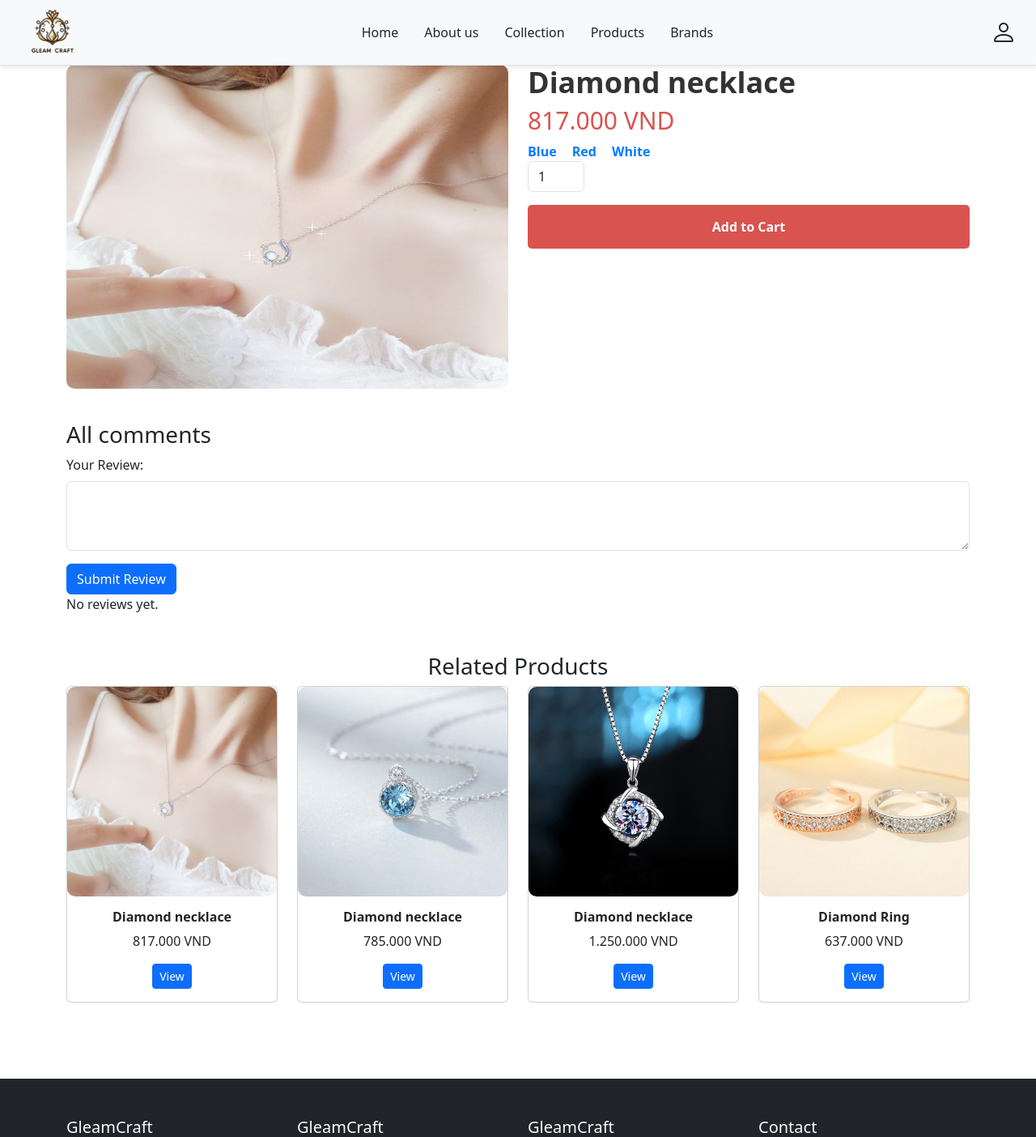
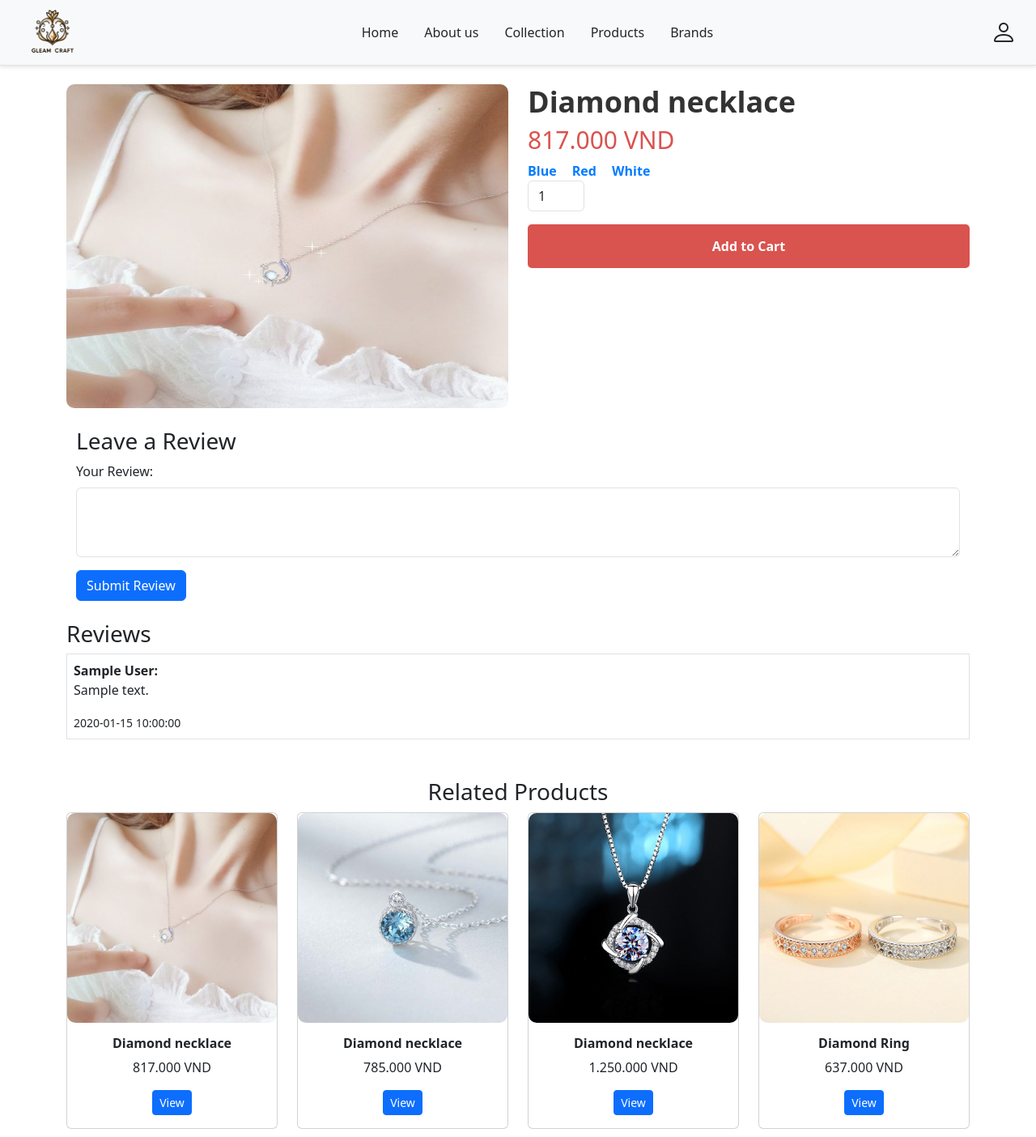
Before and after one commit to HuuHau235/GleamCraft, a PHP site: page /Gleamcraft_MVC/public/product/detail/1 in a window 1280 px wide. Shown: the top 1404 px of the page at 81% size. Run offline with PHP 8.4, Linux system fonts and the light colour scheme; data comes from the database, SQL or seed files in the repository; tables that the repository leaves empty hold one stand-in row (values such as "Sample post").

Commit message:
add review

```diff
--- a/app/controllers/DetailController.php
+++ b/app/controllers/DetailController.php
@@ -27,5 +27,32 @@ class DetailController {
         // Tải footer
         require_once '../app/views/shared/footer.php';
     }
+    public function addReview($id) {
+        // Kiểm tra nếu yêu cầu là POST
+        if ($_SERVER['REQUEST_METHOD'] === 'POST') {
+            $user_id = $_SESSION['user_id'] ?? null; // Giả sử user đã đăng nhập
+            $comment = trim($_POST['comment']);      // Nội dung đánh giá
+
+            if (!$user_id) {
+                echo "You need to log in to leave a review.";
+                return;
+            }
+
+            if (empty($comment)) {
+                echo "Comment cannot be empty.";
+                return;
+            }
+
+            // Thêm đánh giá vào cơ sở dữ liệu
+            $productModel = new \App\Models\Product();
+            if ($productModel->addReview($product_id, $user_id, $comment)) {
+                // Chuyển hướng về trang chi tiết sản phẩm
+                header("Location: /Gleamcraft_MVC/public/product/detail/$product_id");
+                exit;
+            } else {
+                echo "Error adding review.";
+            }
+        }
+    }
 
 }
--- a/app/models/Product.php
+++ b/app/models/Product.php
@@ -6,7 +6,7 @@ class Product {
     private $db;
 
     public function __construct() {
-        // Kết nối cơ sở dữ liệu bằng MySQLi
+        // Kết nối cơ sở dữ liệu
         $this->db = new \mysqli('localhost', 'root', '', 'gleamcraft');
 
         // Kiểm tra kết nối
@@ -54,4 +54,28 @@ class Product {
         }
     }
 
+    public function addReview($product_id, $user_id, $comment) {
+        $query = "INSERT INTO Reviews (product_id, user_id, comment, created_at) VALUES (?, ?, ?, NOW())";
+        $stmt = $this->db->prepare($query);
+        $stmt->bind_param("iis", $product_id, $user_id, $comment);
+        return $stmt->execute();
+    }
+    public function getReviewsByProductId($product_id) {
+        $query = "SELECT r.comment, r.created_at, u.name AS user_name
+          FROM Reviews r
+          JOIN Users u ON r.user_id = u.user_id
+          WHERE r.product_id = ?
+          ORDER BY r.created_at DESC";
+        $stmt = $this->db->prepare($query);
+        $stmt->bind_param("i", $product_id);
+        $stmt->execute();
+        $result = $stmt->get_result();
+
+        $reviews = [];
+        while ($row = $result->fetch_assoc()) {
+            $reviews[] = $row;
+        }
+        return $reviews;
+    }
+
 }
--- a/app/views/detail/index.php
+++ b/app/views/detail/index.php
@@ -36,7 +36,7 @@
                 </div>
             </div>
         </div>
-    </header>
+    </header><br>
     <div class="container product-detail">
         <div class="row">
             <div class="col-md-6">
@@ -65,33 +65,27 @@
             </div>
         </div>
 
-        <div class="comments-section">
-            <h3>All comments</h3>
-            <!-- Form thêm đánh giá -->
-            <form method="POST" action="/Gleamcraft_MVC/public/review/add">
-                <input type="hidden" name="product_id" value="<?= $product['product_id']; ?>">
+        <div class="container mt-4">
+            <h3>Leave a Review</h3>
+            <form action="/Gleamcraft_MVC/public/product/detail/<?= htmlspecialchars($product['product_id']); ?>/add-review" method="POST">
                 <div class="mb-3">
                     <label for="comment" class="form-label">Your Review:</label>
-                    <textarea id="comment" name="comment" class="form-control" rows="3" required></textarea>
+                    <textarea name="comment" id="comment" class="form-control" rows="3" required></textarea>
                 </div>
                 <button type="submit" class="btn btn-primary">Submit Review</button>
             </form>
+        </div>
 
-            <!-- Hiển thị các đánh giá -->
-            <div class="all-comments">
-                <?php if (!empty($reviews)): ?>
-                    <?php foreach ($reviews as $review): ?>
-                        <div class="comment">
-                            <div class="comment-content">
-                                <strong><?= $review['user_name']; ?></strong>
-                                <p><?= $review['comment']; ?></p>
-                            </div>
-                        </div>
-                    <?php endforeach; ?>
-                <?php else: ?>
-                    <p>No reviews yet.</p>
-                <?php endif; ?>
-            </div>
+        <!-- Hiển thị các đánh giá -->
+        <div class="mt-4">
+            <h3>Reviews</h3>
+            <?php foreach ($productModel->getReviewsByProductId($product['product_id']) as $review): ?>
+                <div class="border p-2 mb-2">
+                    <strong><?= htmlspecialchars($review['user_name']); ?>:</strong>
+                    <p><?= htmlspecialchars($review['comment']); ?></p>
+                    <small><?= htmlspecialchars($review['created_at']); ?></small>
+                </div>
+            <?php endforeach; ?>
         </div>
 
         <div class="related-products my-5">
--- a/database/jewelry_store.sql
+++ b/database/jewelry_store.sql
@@ -65,7 +65,6 @@ CREATE TABLE Reviews (
     review_id INT PRIMARY KEY AUTO_INCREMENT,
     product_id INT,
     user_id INT,
-    rating INT,
     comment TEXT,
     created_at DATETIME,
     FOREIGN KEY (product_id) REFERENCES Products(product_id),
--- a/public/index.php
+++ b/public/index.php
@@ -19,6 +19,13 @@ elseif (preg_match('/^\/product\/detail\/(\d+)$/', $processedUri, $matches)) {
     $controller = new \App\Controllers\DetailController();
     $controller->show($productId);
 }
+// Xử lý đánh giá sản phẩm
+if (preg_match('/^\/Gleamcraft_MVC\/public\/product\/detail\/(\d+)$/', $_SERVER['REQUEST_URI'], $matches)) {
+    $productId = $matches[1];
+    $controller = new \App\Controllers\DetailController();
+    $controller->show($productId);
+    exit;
+}
 // Nếu không tìm thấy trang
 else {
     echo "Page not found.";
```
